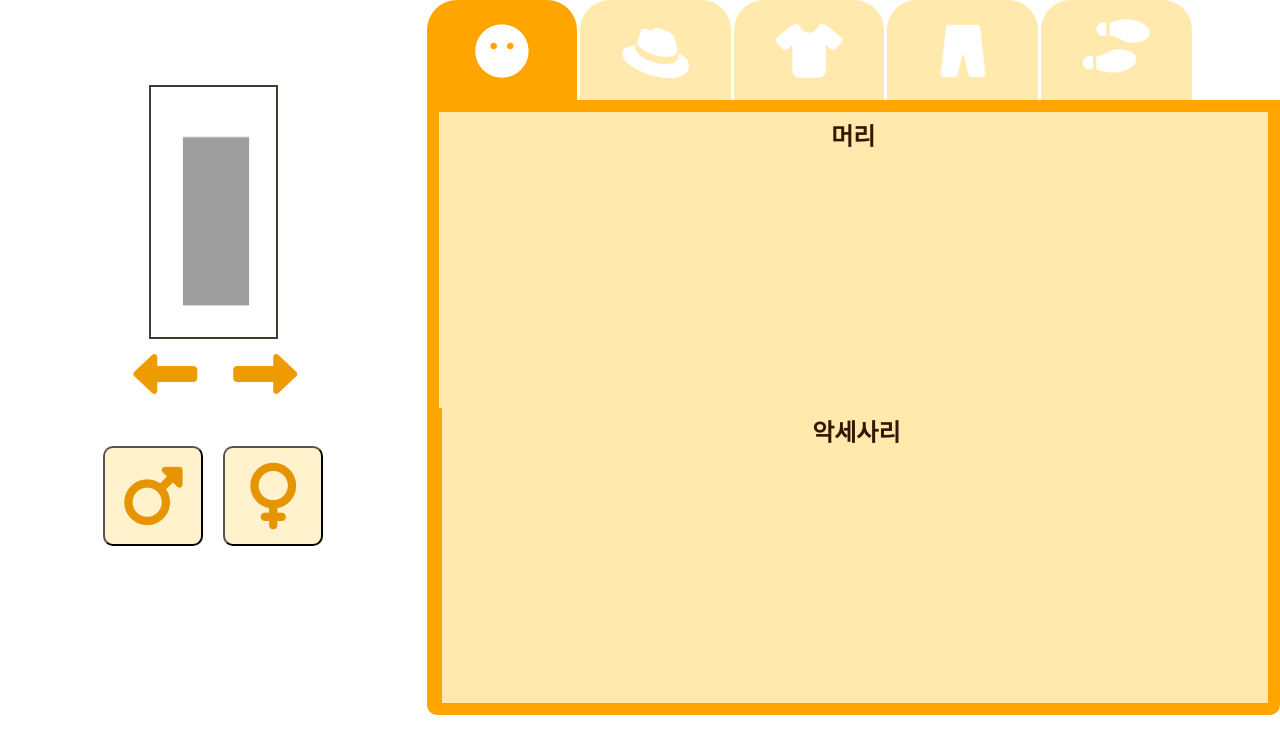
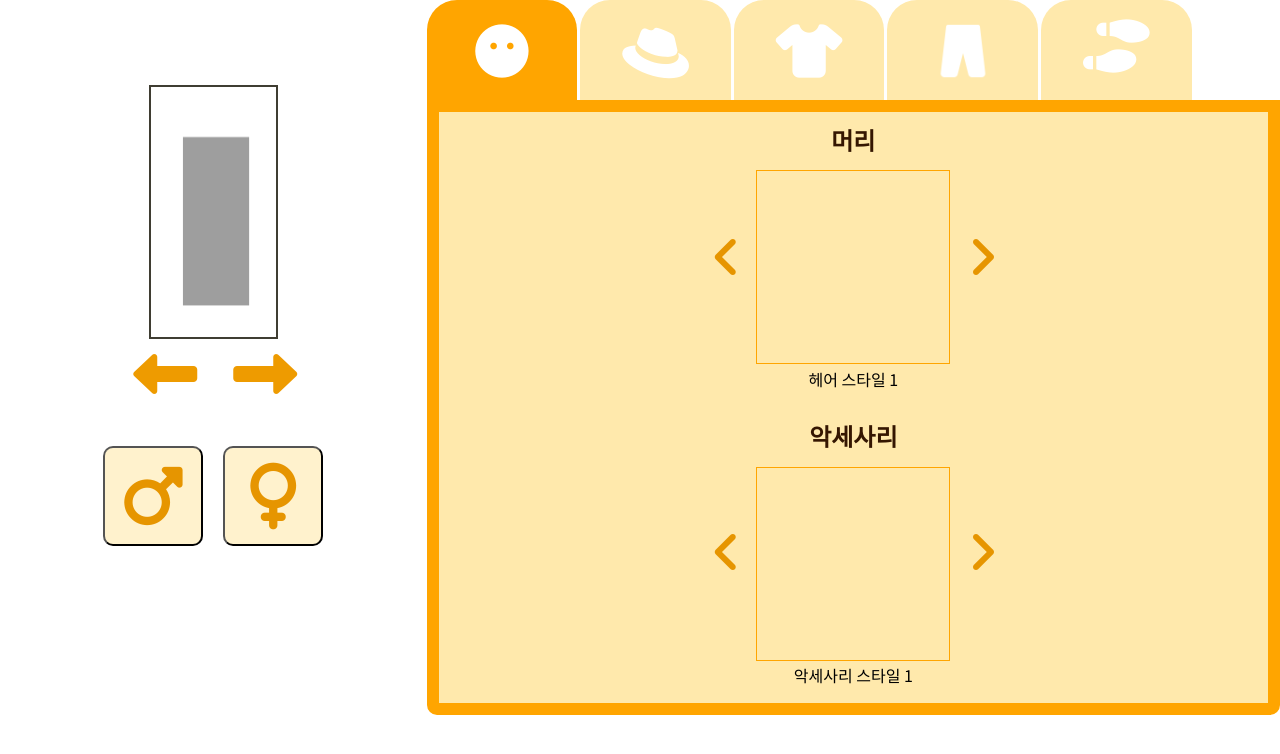
Before and after one commit to sele906/StardewDressUp, a plain HTML site: page index.html in a window 1280 px wide. Drawn offline with Linux system fonts and the light colour scheme.

Commit message:
face ui finished

```diff
--- a/index.html
+++ b/index.html
@@ -70,13 +70,33 @@
     </div>
     <div id="content">
       <div class="content-item" id="body-content">
-        <div id="bodytable">
-          <div class="bodytablewrap" id="bodytbl-Left">
-            <h2 class="tableheader">머리</h2>
-            <div></div>
+        <div id="bodyinf">
+          <div class="bodyinfwrap" id="bodyinf-Up">
+            <h2 class="bodyinfheader">머리</h2>
+            <div id="hairbox">
+              <div class="body-arrow" id="L-arrow">
+                <i class="fa fa-solid fa-angle-left fa-3x" id="hairbtn-L" onclick="hairbtnL()"></i>
+                <!--만약 폰트어썸 작동 안되면 앞에 'fa' 한번 더 붙여보기!-->
+              </div>
+              <canvas id="haircanvas"></canvas>
+              <div class="body-arrow" id="R-arrow">
+                <i class="fa fa-solid fa-angle-right fa-3x" id="hairbtn-R" onclick="hairbtnR()"></i>
+              </div>
+            </div>
+            <div id="hair-num">헤어 스타일 1</div>
           </div>
-          <div class="bodytablewrap" id="bodytbl-Right">
-            <h2 class="tableheader">악세사리</h2>
+          <div class="bodyinfwrap" id="bodyinf-Down">
+            <h2 class="bodyinfheader">악세사리</h2>
+            <div id="accessorybox">
+              <div class="body-arrow" id="L-arrow">
+                <i class="fa fa-solid fa-angle-left fa-3x" id="accessory-L" onclick="accessorybtnL()"></i>
+              </div>
+              <canvas id="accessorycanvas"></canvas>
+              <div class="body-arrow" id="R-arrow">
+                <i class="fa fa-solid fa-angle-right fa-3x" id="accessory-R" onclick="accessorybtnR()"></i>
+              </div>
+            </div>
+            <div id="accessory-num">악세사리 스타일 1</div>
           </div>
         </div>
       </div>
--- a/style.css
+++ b/style.css
@@ -146,26 +146,6 @@ body {
   color: rgb(196, 127, 0);
 }
 
-/*테스트*/
-
-#test {
-  margin: 10% 0 0 0;
-  width: 100px;
-  height: 50px;
-}
-
-#test-btn {
-  font-size: large;
-  border-radius: 10px;
-  background-color: rgb(233, 151, 0);
-  color: white;
-}
-
-#test-btn:active {
-  background-color: rgb(201, 131, 2);
-  color: rgb(221, 221, 221);
-}
-
 /*우측화면*/
 
 #setting {
@@ -240,31 +220,129 @@ table {
 
 /*얼굴*/
 
-#bodytable {
+#bodyinf {
   display: flex;
   flex-direction: column;
   box-sizing: border-box;
+  align-items: center;
 }
 
-.bodytablewrap {
-  margin: 0;
-  overflow: auto;
+.bodyinfheader {
+  display: inline-block;
+  box-sizing: border-box;
+  height: 20%;
+  text-align: center;
+  color: rgb(53, 22, 1);
+  padding: 10px 5px 15px 5px;
 }
 
-#bodytbl-Left {
-  border-right: 3px solid orange;
+.body-arrow {
+  color: rgb(230, 149, 0);
+  position: relative;
+  top: 32%;
 }
 
-#bodytbl-Right {
-  border-left: 3px solid orange;
+.body-arrow i {
+  width: 28px;
+  height: 45px;
 }
 
-.tableheader {
+#L-arrow {
+  text-align: end;
+  justify-content: center;
+  margin: 0 2% 0 0;
+}
+
+#R-arrow {
+  margin: 0 0 0 2%;
+}
+
+.bodyinf-Up {
+  display: inline-block;
+}
+
+#hairbox {
+  display: inline-block;
+  height: 65%;
+  display: flex;
+  flex-direction: row;
+  flex: 1fr 0 1fr;
+  align-items: center;
+}
+
+#hairbtn-L:hover {
+  cursor: pointer;
+}
+
+#hairbtn-L:active {
+  color: rgb(196, 127, 0);
+  cursor: pointer;
+}
+
+#haircanvas {
+  width: 192px;
+  border: orange 1px solid;
+}
+
+
+#hairbtn-R:hover {
+  cursor: pointer;
+}
+
+#hairbtn-R:active {
+  color: rgb(196, 127, 0);
+  cursor: pointer;
+}
+
+#hair-num {
+  display: inline-block;
   box-sizing: border-box;
-  height: 60px;
+  height: 15%;
   text-align: center;
-  color: rgb(53, 22, 1);
-  padding: 5px 5px 15px 5px;
+  padding: 4px;
+}
+
+#bodyinf-Down {
+  display: inline-block;
+}
+
+#accessorybox {
+  display: inline-block;
+  height: 65%;
+  display: flex;
+  flex-direction: row;
+}
+
+#accessory-L:hover {
+  cursor: pointer;
+}
+
+#accessory-L:active {
+  color: rgb(196, 127, 0);
+  cursor: pointer;
+}
+
+#accessorycanvas {
+  width: 192px;
+  border: 1px orange solid;
+}
+
+#accessory-R:hover {
+  cursor: pointer;
+}
+
+#accessory-R:active {
+  color: rgb(196, 127, 0);
+  cursor: pointer;
+}
+
+#accessory-num {
+  display: inline-block;
+  box-sizing: border-box;
+  height: 15%;
+  text-align: center;
+  padding: 4px;
+
 }
 
 /*모자, 옷, 바지, 신발 공통*/
```
Also changed, not shown: system.js (line endings or trailing spaces).
